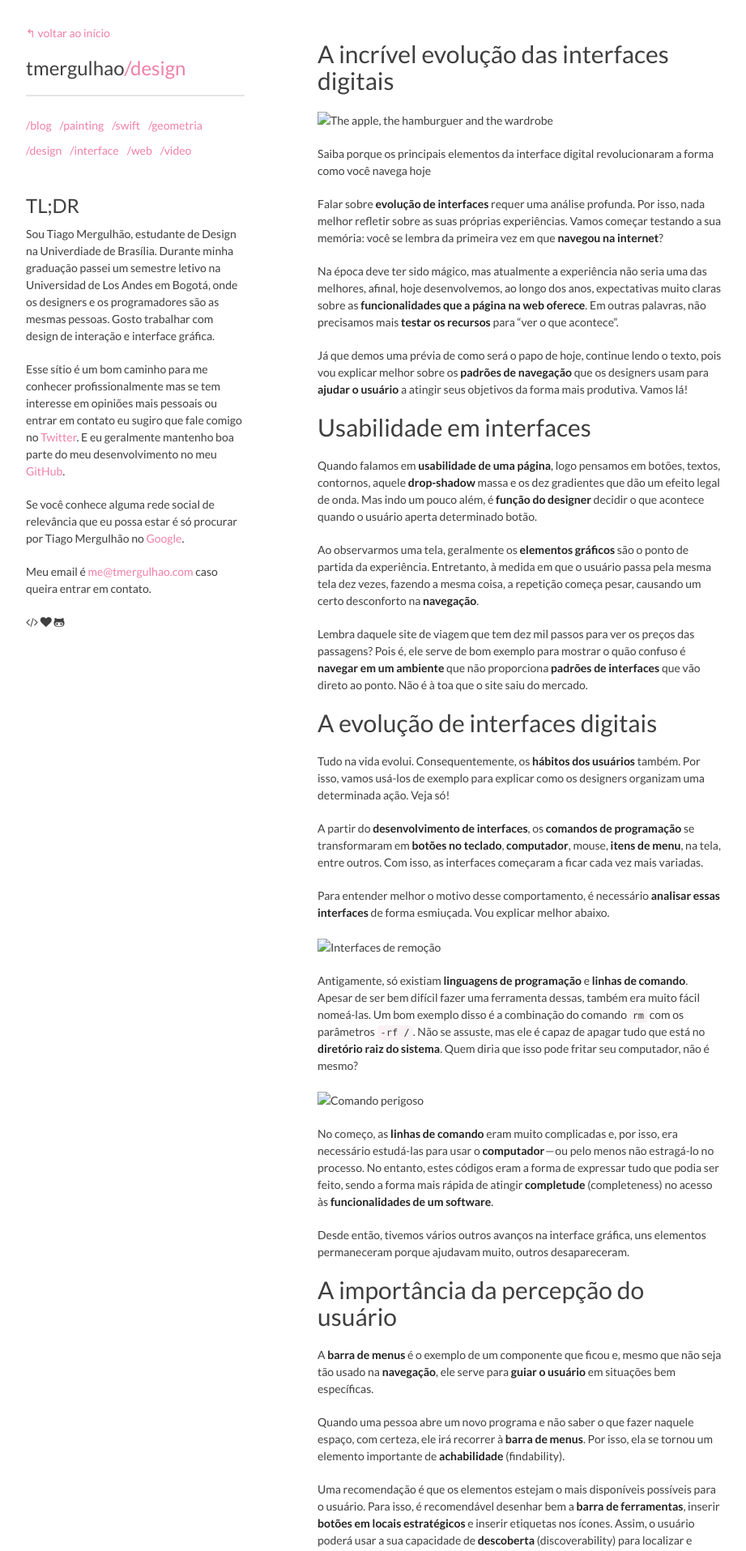
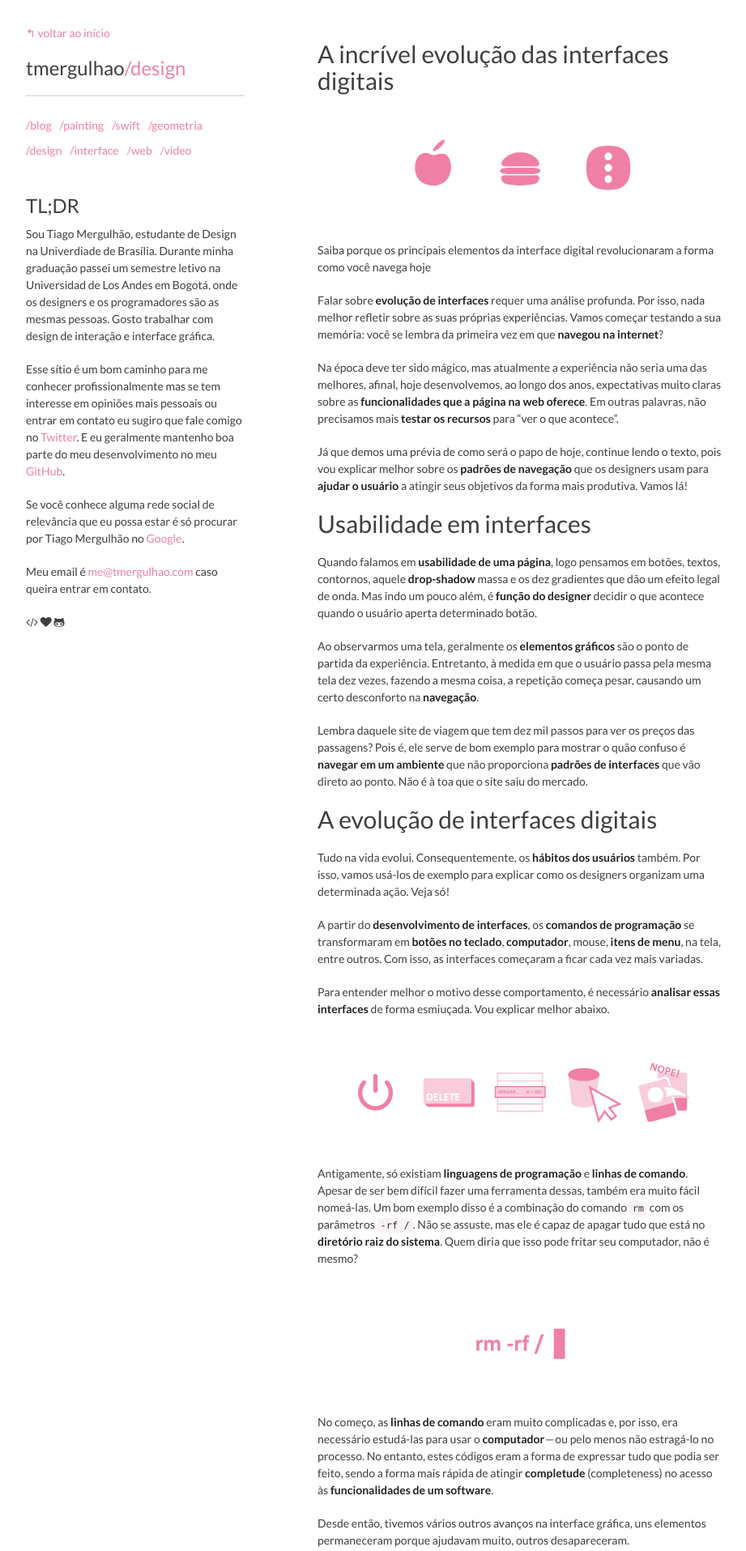
Before and after one commit to tmergulhao/tmergulhao.github.io, a Jekyll site: the page built from _posts/2017-10-11-AHW-Part-1.md, in a window 1280 px wide. Shown: the top 1915 px of the page at 81% size, without its empty margins (178-1099 px from the left). Built offline with Jekyll 4.4.1, drawn with Linux system fonts in a browser that asks for light colours; nearby versions of some CDN libraries.

Commit message:
Error on image paths

```diff
--- a/_posts/2017-10-11-AHW-Part-1.md
+++ b/_posts/2017-10-11-AHW-Part-1.md
@@ -9,7 +9,7 @@ emphasis: "#F080A6"
 excerpt_separator: <!--more-->
 ---
 
-![The apple, the hamburguer and the wardrobe](ahw-1-hero.png)
+![The apple, the hamburguer and the wardrobe](/images/ahw-1-hero.png)
 
 Saiba porque os principais elementos da interface digital revolucionaram a forma como você navega hoje
 
@@ -49,7 +49,7 @@ Com isso, as interfaces começaram a ficar cada vez mais variadas.
 Para entender melhor o motivo desse comportamento, é necessário **analisar essas interfaces** de forma esmiuçada.
 Vou explicar melhor abaixo.
 
-![Interfaces de remoção](ahw-1-interactions.png)
+![Interfaces de remoção](/images/ahw-1-interactions.png)
 
 Antigamente, só existiam **linguagens de programação** e **linhas de comando**.
 Apesar de ser bem difícil fazer uma ferramenta dessas, também era muito fácil nomeá-las.
@@ -57,7 +57,7 @@ Um bom exemplo disso é a combinação do comando `rm` com os parâmetros `-rf /
 Não se assuste, mas ele é capaz de apagar tudo que está no **diretório raiz do sistema**.
 Quem diria que isso pode fritar seu computador, não é mesmo?
 
-![Comando perigoso](ahw-1-rmrf.png)
+![Comando perigoso](/images/ahw-1-rmrf.png)
 
 No começo, as **linhas de comando** eram muito complicadas e, por isso, era necessário estudá-las para usar o **computador** — ou pelo menos não estragá-lo no processo.
 No entanto, estes códigos eram a forma de expressar tudo que podia ser feito, sendo a forma mais rápida de atingir **completude** (completeness) no acesso às **funcionalidades de um software**.
@@ -75,14 +75,14 @@ Uma recomendação é que os elementos estejam o mais disponíveis possíveis pa
 Para isso, é recomendável desenhar bem a **barra de ferramentas**, inserir **botões em locais estratégicos** e inserir etiquetas nos ícones.
 Assim, o usuário poderá usar a sua capacidade de **descoberta** (discoverability) para localizar e acionar o que precisa.
 
-![Conceitos base, completude, achabilidade e descoberta](ahw-1-cards.png)
+![Conceitos base, completude, achabilidade e descoberta](/images/ahw-1-cards.png)
 
 ## Interfaces que facilitam a nossa vida
 
 Ao acessar um sistema pela primeira vez, é natural que o usuário tente se familiarizar de alguma forma com ele.
 Logo, é importante que a navegação seja simples, intuitiva e agradável.
 
-![Computador com gabinete, mouse e teclado](ahw-1-pc.png)
+![Computador com gabinete, mouse e teclado](/images/ahw-1-pc.png)
 
 Se o usuário se sente **confortável com a interface**, ele será cada vez mais produtivo em seu dia a dia, afinal, ter tudo ao seu alcance é realmente prático, não é mesmo?
 Essa praticidade que determina o **critério de usabilidade de um sistema**.
@@ -91,7 +91,7 @@ Por fim, não podemos nos esquecer do mouse, teclado, CPU, entre outros equipame
 Embora pareçam antiquados, estes são utilizados há anos e, por isso, têm uma boa razão para existirem.
 Em suma, eles são os responsáveis por fazer do nosso **computador a interface mais produtiva** que existe.
 
-![Mouse, teclado, menu, busca, listas e grades](ahw-1-elements.png)
+![Mouse, teclado, menu, busca, listas e grades](/images/ahw-1-elements.png)
 
 ---
 
```
